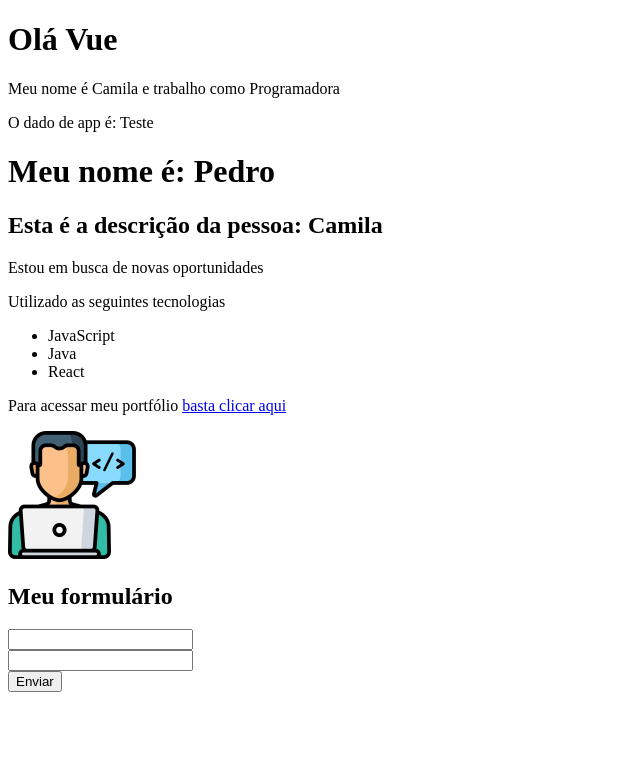
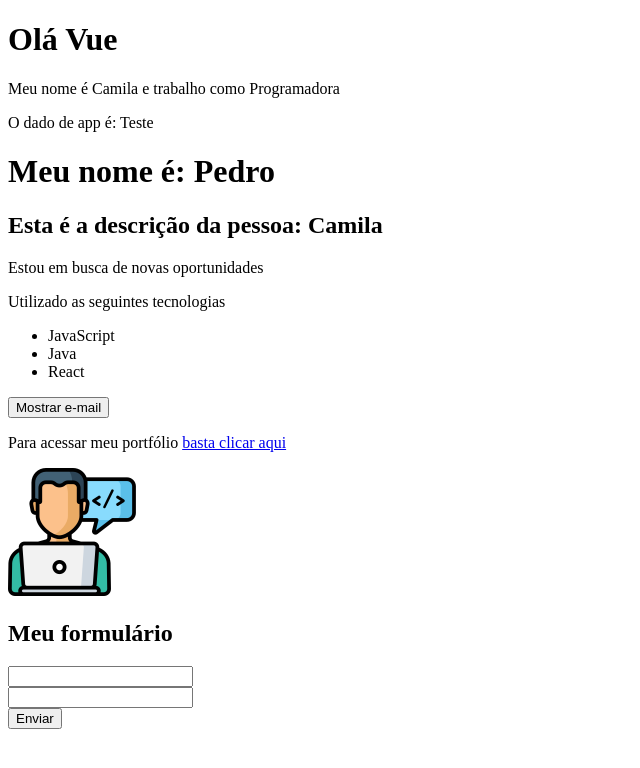
Before and after one commit to MyllaC/curso-vue, a Vue app in the folder 2_projeto_vue/: page / in a window 1280 px wide. Shown: the top 768 px of the page, without its empty margins (0-640 px from the left). Built offline with nearby package versions, Linux system fonts and the light colour scheme.

Commit message:
aula11_metodos

```diff
--- a/2_projeto_vue/src/components/Info.vue
+++ b/2_projeto_vue/src/components/Info.vue
@@ -8,6 +8,9 @@
       <li>Java</li>
       <li>React</li>
     </ul>
+    <div>
+      <button @click="showEmail">{{ textoBotao }}</button>
+    </div>
     <p v-show="mostrar_email">Mande uma mensagem para: {{ email }}</p>
     <p>
       Para acessar meu portfólio
@@ -27,8 +30,19 @@
       mostrar_email: false,
       email: "criscamila09@gmail.com",
       meu_link: "https://github.com/MyllaC",
+      textoBotao: "Mostrar e-mail",
     };
   },
   components: { Picture },
+  methods: {
+    showEmail() {
+      this.mostrar_email = !this.mostrar_email;
+      if (!this.mostrar_email) {
+        this.textoBotao = "Mostrar e-mail";
+      } else {
+        this.textoBotao = "Ocultar e-mail";
+      }
+    },
+  },
 };
 </script>
```
